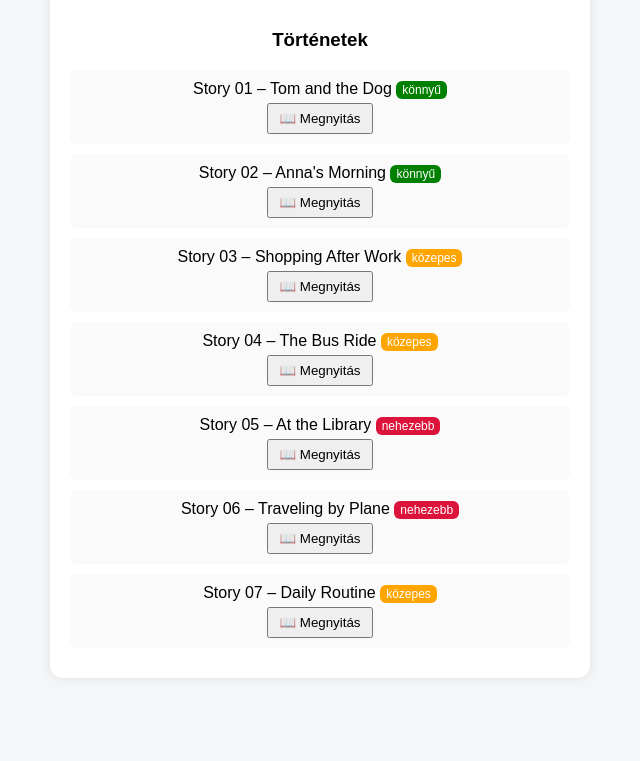
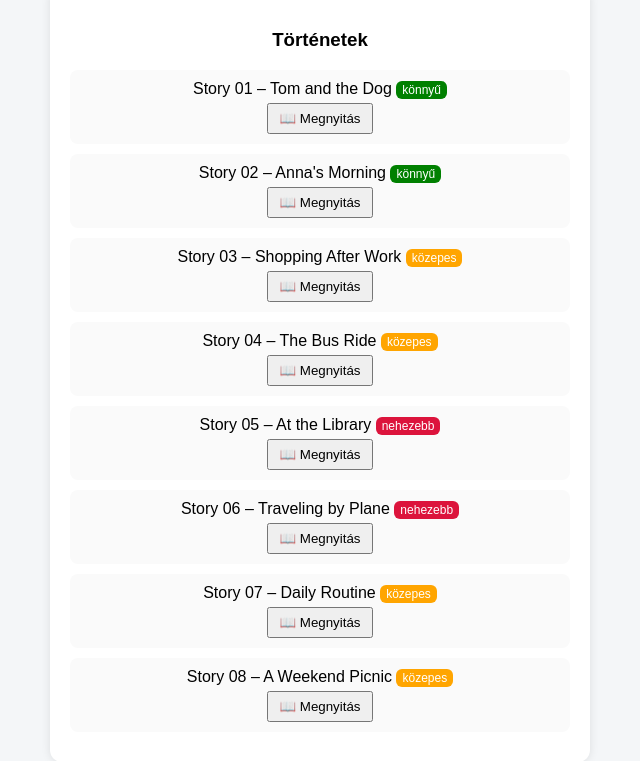
Before and after one commit to vlgyok2-byte/angol, a plain HTML site: page index.html in a window 1280 px wide. Shown: the part 117-878 px from the top of the page, without its empty margins (320-960 px from the left). Before the commit the page ends 805 px from the top, so only its background shows below. Drawn offline with Linux system fonts and the light colour scheme.

Commit message:
Add new story 'A Weekend Picnic' to index.html
Added a new story 'A Weekend Picnic' to the list of stories.

```diff
--- a/index.html
+++ b/index.html
@@ -143,6 +143,13 @@ Angol gyakorló központ</h1>
             <button onclick="openStory('story07.html')">📖 Megnyitás</button>
             <div class="score" id="score5"></div>
         </div>
+
+	<div class="story">
+            Story 08 – A Weekend Picnic
+            <span class="level medium">közepes</span><br>
+            <button onclick="openStory('story08.html')">📖 Megnyitás</button>
+            <div class="score" id="score5"></div>
+        </div>
     </div>
 </div>
 
```
